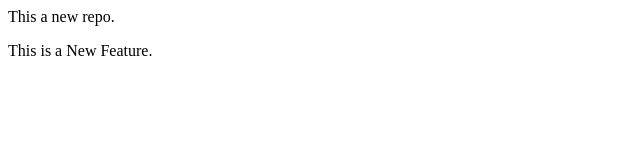
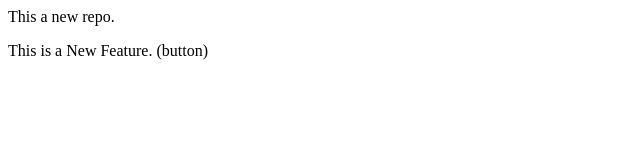
Before and after one commit to sakshi0489/localrepo, a plain HTML site: page index.html in a window 1280 px wide. Shown: the full height of the page, 0-640 px from the left. Drawn offline with Linux system fonts and the light colour scheme.

Commit message:
Add button

```diff
--- a/index.html
+++ b/index.html
@@ -1,2 +1,2 @@
 <p>This a new repo.</p>
-<p> This is a New Feature. </p>
+<p> This is a New Feature. (button) </p>
```
